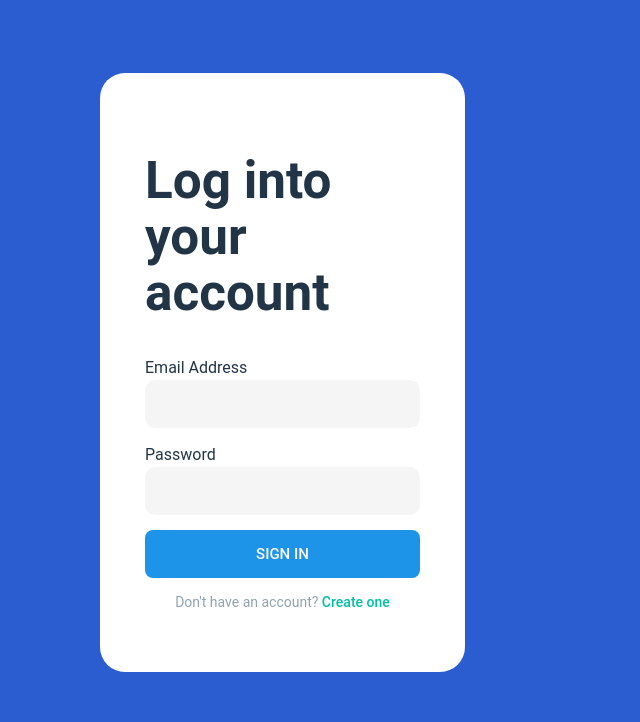
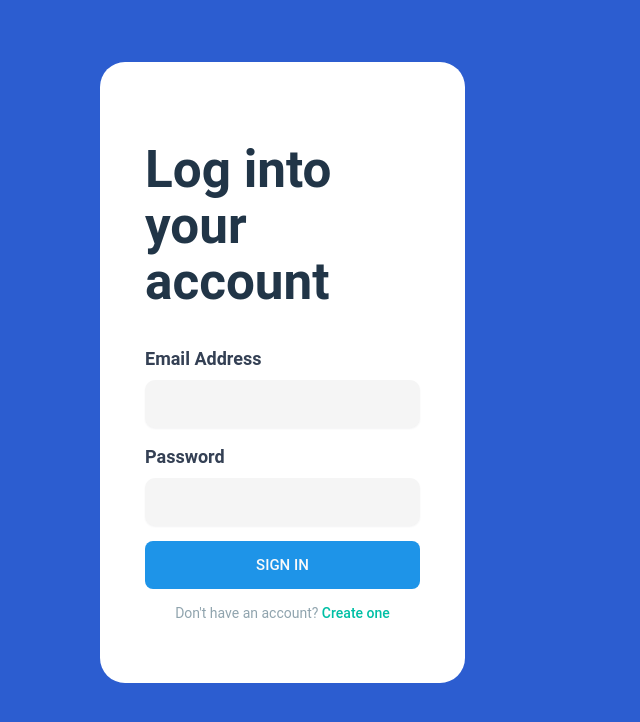
Before and after one commit to MitchWAldrich/book-club, a React (Vite) app: page / in a window 1280 px wide. Shown: the top 722 px of the page, without its empty margins (0-640 px from the left). Built offline with nearby package versions, Linux system fonts and the light colour scheme.

Commit message:
Input styling

```diff
--- a/src/App.scss
+++ b/src/App.scss
@@ -146,3 +146,48 @@ body{
   background-color: rgba(255,255,255,0.3);
   transition: 0.3s all;
 }
+
+.input-wrapper {
+  margin-top: 20px;
+}
+
+/* Input style */
+/* Label */
+label {
+  font-weight: 600;
+  font-size: 18px;
+  color: #344054;
+  display: block;
+  margin-bottom: 8px;
+}
+
+/* Input field */
+input {
+  font-size: 16px;
+  font-weight: 400;
+  width: 250px;
+  color: #344054;
+  background: #ffffff;
+  border: 1px solid #d0d5dd;
+  box-shadow: 0px 1px 2px rgba(16, 24, 40, 0.05);
+  border-radius: 8px;
+  padding: 10px 14px;
+}
+
+input::placeholder {
+  font-size: 16px;
+  font-weight: 400;
+  color: #667085;
+}
+
+/* Input field focus */
+input:focus {
+}
+
+.error {
+  color: #db4437;
+  font-size: 14px;
+  font-weight: 400;
+  margin-left: 12px;
+  margin-top: 4px;
+}
```
